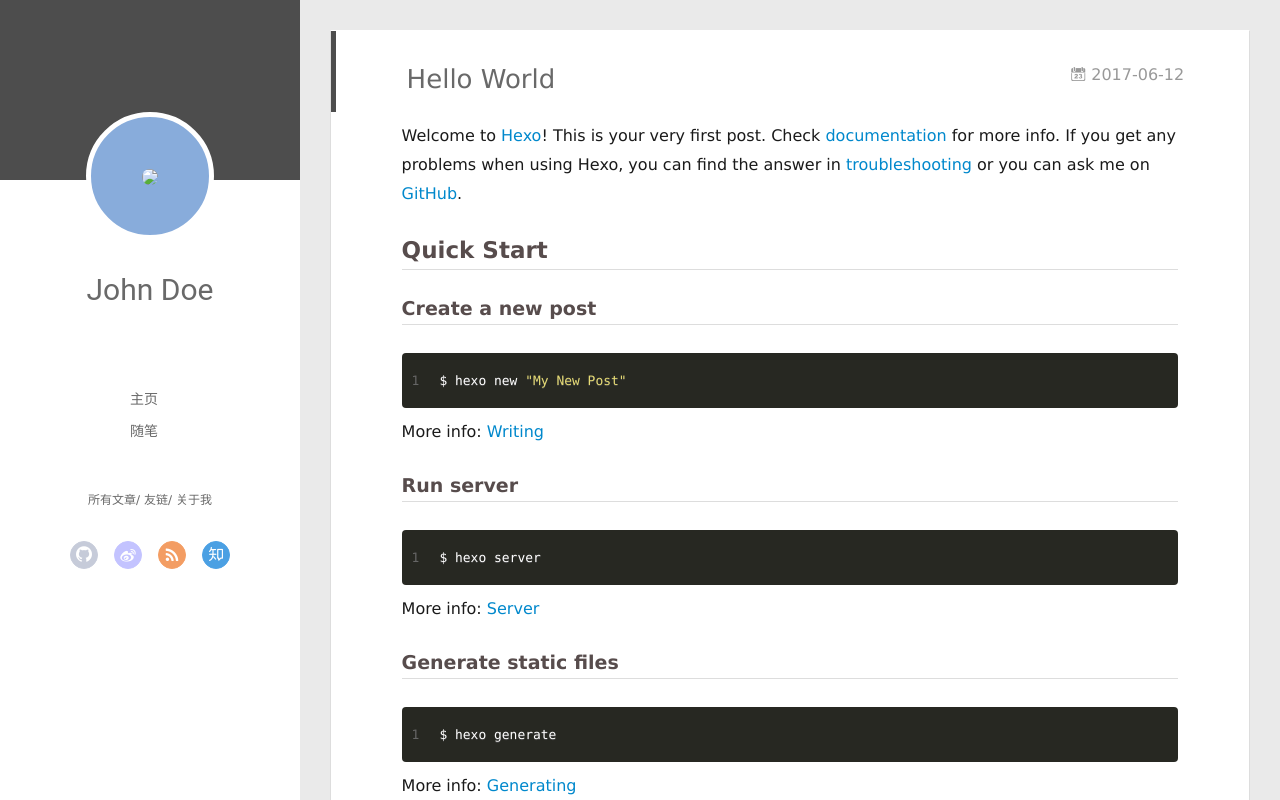
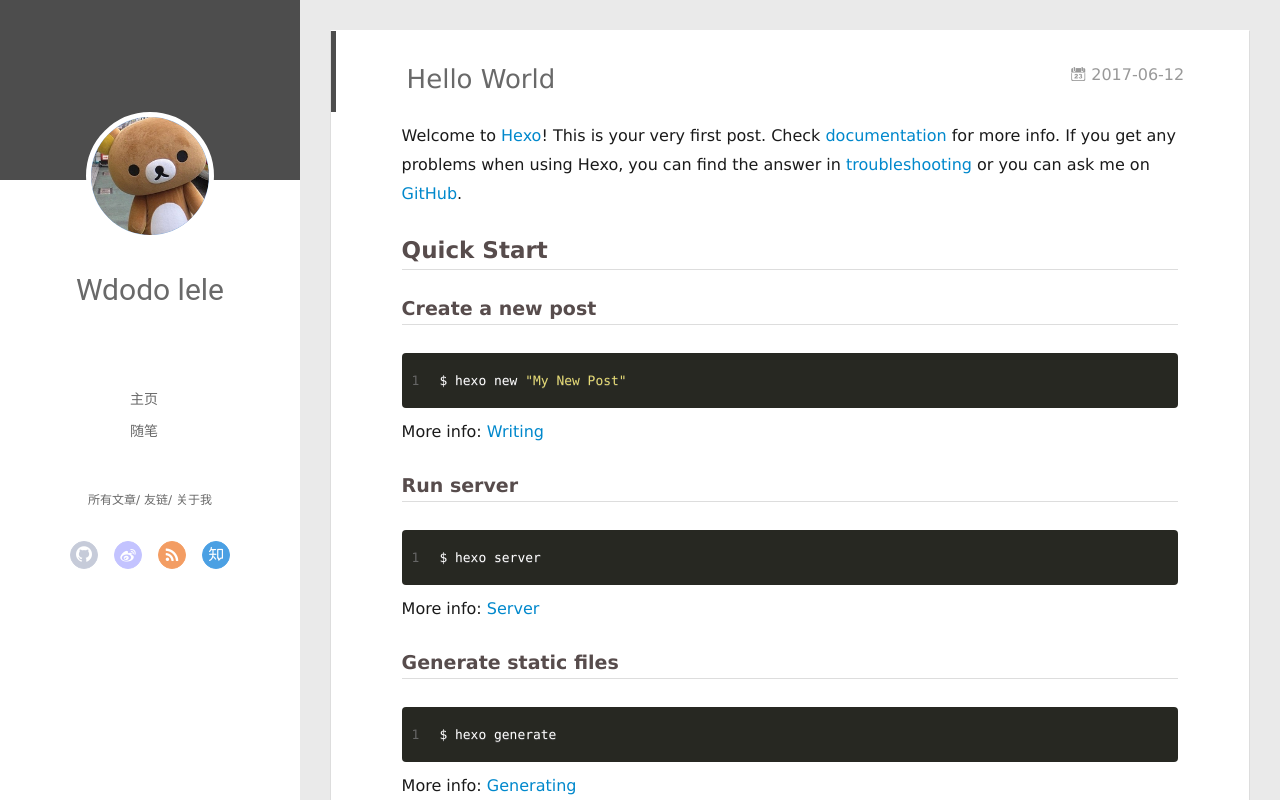
Before and after one commit to wdodo/wdodo.github.io, a plain HTML site: page index.html in a window 1280 px wide. Drawn offline with Linux system fonts and the light colour scheme; no server answers.

Commit message:
Site updated: 2017-06-12 10:52:46

```diff
--- a/index.html
+++ b/index.html
@@ -42,10 +42,10 @@
 <div class="intrude-less">
 	<header id="header" class="inner">
 		<a href="/" class="profilepic">
-			<img src="null" class="js-avatar">
+			<img src="img/lele.jpg" class="js-avatar">
 		</a>
 		<hgroup>
-		  <h1 class="header-author"><a href="/">John Doe</a></h1>
+		  <h1 class="header-author"><a href="/">Wdodo lele</a></h1>
 		</hgroup>
 
 
```
Also changed, not shown: img/lele.jpg (added).
